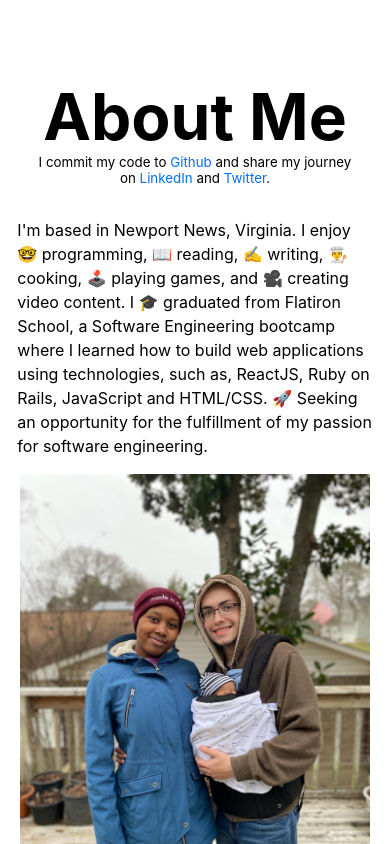
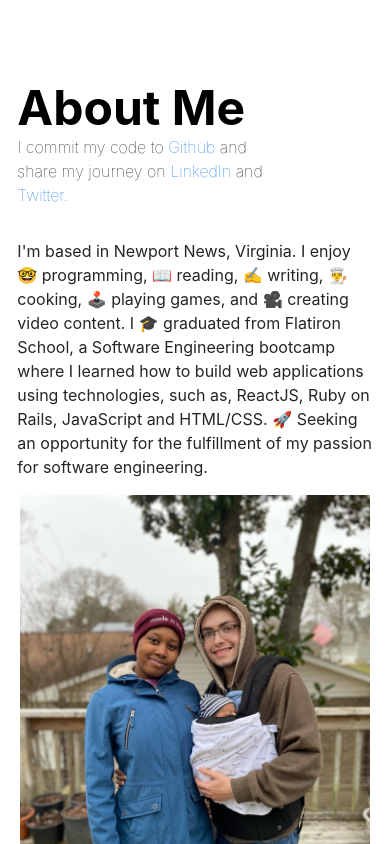
Before and after one commit to branmar97/my-mdx-blog, a Next.js app: page /about in a window 390 px wide. Shown: the top 844 px of the page. Built offline with nearby package versions, Linux system fonts and the light colour scheme.

Commit message:
update text colors

```diff
--- a/styles/About.module.css
+++ b/styles/About.module.css
@@ -1,5 +1,4 @@
 .container {
-    min-height: 100vh;
     padding: 0 0.5rem;
     display: flex;
     flex-direction: column;
@@ -14,12 +13,14 @@
     display: flex;
     flex-direction: column;
     justify-content: center;
-    align-items: center;
     max-width: 50rem;
 }
 
 .blurb {
-    text-align: center;
+    text-align: left;
+    line-height: 1.5;
+    font-size: 1rem;
+    font-weight: lighter;
     margin-bottom: 1rem;
 }
 
@@ -53,7 +54,7 @@
 .title {
     margin: 0;
     line-height: 1.15;
-    font-size: 4rem;
+    font-size: 3rem;
 }
 
 .title,
@@ -64,19 +65,20 @@
 .description {
     line-height: 1.5;
     font-size: 1rem;
+    color: #252525;
 }
 
 @media (max-width: 600px) {
     .blurb {
-        text-align: center;
-        max-width: 20rem;
+        text-align: left;
+        width: 75%
     }
 }
 
 @media (max-width: 900px) {
     .main {
         width: 95%;
-        flex-direction: column;
+        padding: 5rem 0;
     }
 
     .header {
```
